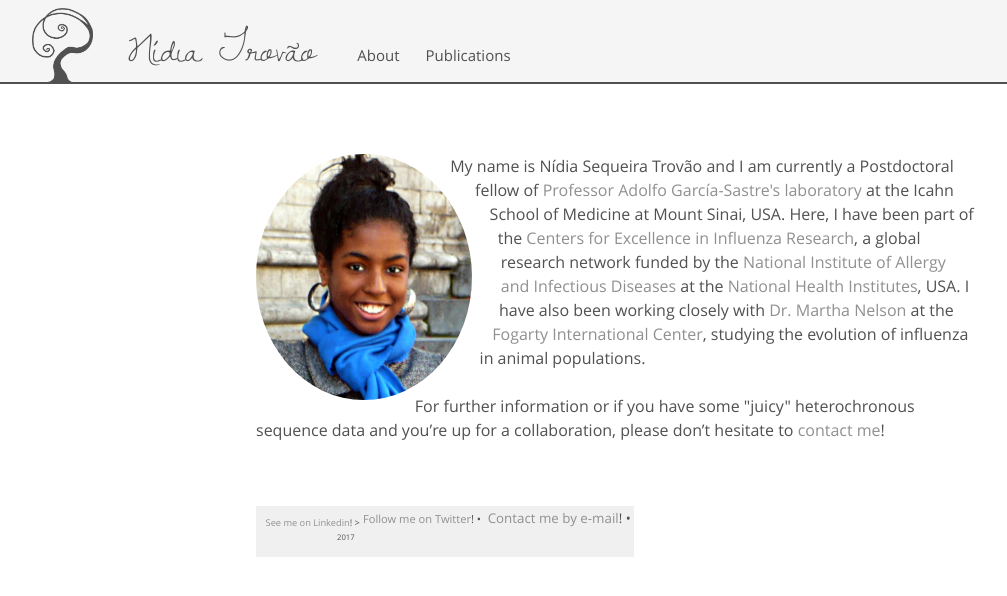
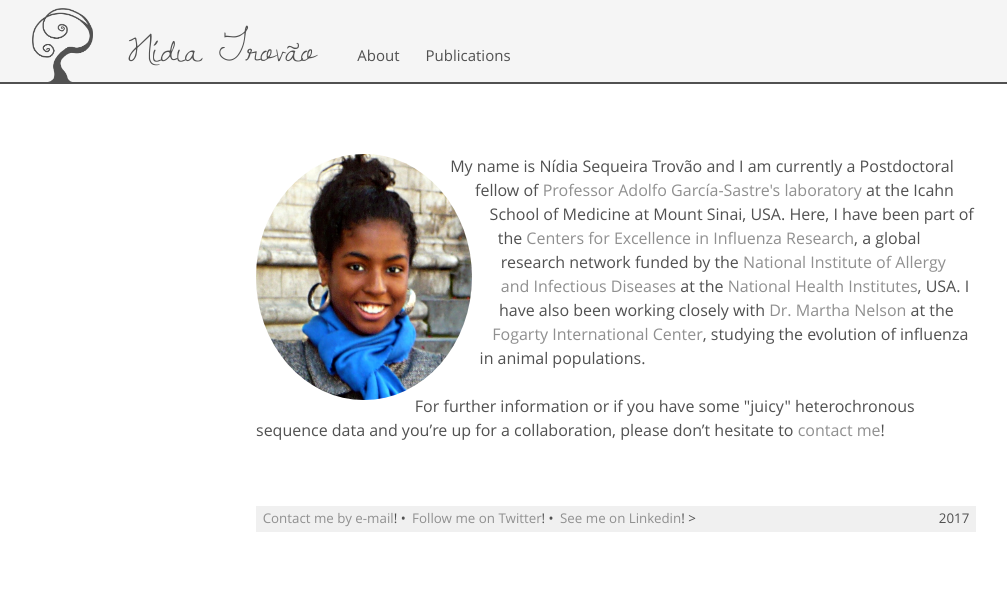
Before and after one commit to nidiatrovao/nidiatrovao.github.io, a Jekyll site: the page built from index.html, in a window 1280 px wide. Shown: the top 596 px of the page, without its empty margins (24-1031 px from the left). Built offline with Jekyll 4.4.1, drawn with Linux system fonts in a browser that asks for light colours.

Commit message:
Update default.html

```diff
--- a/_layouts/default.html
+++ b/_layouts/default.html
@@ -17,16 +17,11 @@
       {{ content }}
       </main>
 
-      <footer>
-        <small class="floatl">
-          &nbsp;<a href="http://www.google.com/recaptcha/mailhide/d?k=01NqppQr6VZzJtBnX1B1RDuw==&amp;c=15YkdRwX0Emp37Odw61dyCyrGOiI_gucHoEuzZzUzks=" onclick="window.open('http://www.google.com/recaptcha/mailhide/d?k\x3d01NqppQr6VZzJtBnX1B1RDuw\x3d\x3d\x26c\x3d15YkdRwX0Emp37Odw61dyCyrGOiI_gucHoEuzZzUzks\x3d', '', 'toolbar=0,scrollbars=0,location=0,statusbar=0,menubar=0,resizable=0,width=500,height=300'); return false;" title="Click to reveal my e-mail address">Contact me by e-mail</a>!&nbsp;&bull;
-        <small class="floatl">
-          <a href="https://twitter.com/nidiatrovao" target="_blank">Follow me on Twitter</a>!&nbsp;&bull;
-        <small class="floatl">
-          <a href="https://www.linkedin.com/in/nidiatrovao" target="_blank">See me on Linkedin</a>!&nbsp;>
-        <small style="display:block; text-align: right">
-          <time datetime="{{ site.time | date_to_xmlschema }}">{{ site.time | date: '&nbsp;%Y&nbsp;' }}</time>
-      </footer>
+      <footer><small class="floatl">&nbsp;<a href="http://www.google.com/recaptcha/mailhide/d?k=01NqppQr6VZzJtBnX1B1RDuw==&amp;c=15YkdRwX0Emp37Odw61dyCyrGOiI_gucHoEuzZzUzks=" onclick="window.open('http://www.google.com/recaptcha/mailhide/d?k\x3d01NqppQr6VZzJtBnX1B1RDuw\x3d\x3d\x26c\x3d15YkdRwX0Emp37Odw61dyCyrGOiI_gucHoEuzZzUzks\x3d', '', 'toolbar=0,scrollbars=0,location=0,statusbar=0,menubar=0,resizable=0,width=500,height=300'); return false;" title="Click to reveal my e-mail address">Contact me by e-mail</a>!&nbsp;&bull;</small
+        ><small class="floatl"><a href="https://twitter.com/nidiatrovao" target="_blank">Follow me on Twitter</a>!&nbsp;&bull;</small
+        ><small class="floatl"><a href="https://www.linkedin.com/in/nidiatrovao" target="_blank">See me on Linkedin</a>!&nbsp;></small
+        ><small style="display:block; text-align: right"><time datetime="{{ site.time | date_to_xmlschema }}">{{ site.time | date: '&nbsp;%Y&nbsp;' }}</time></small
+        ></footer>
     </div>
   </body>
 </html>
```
